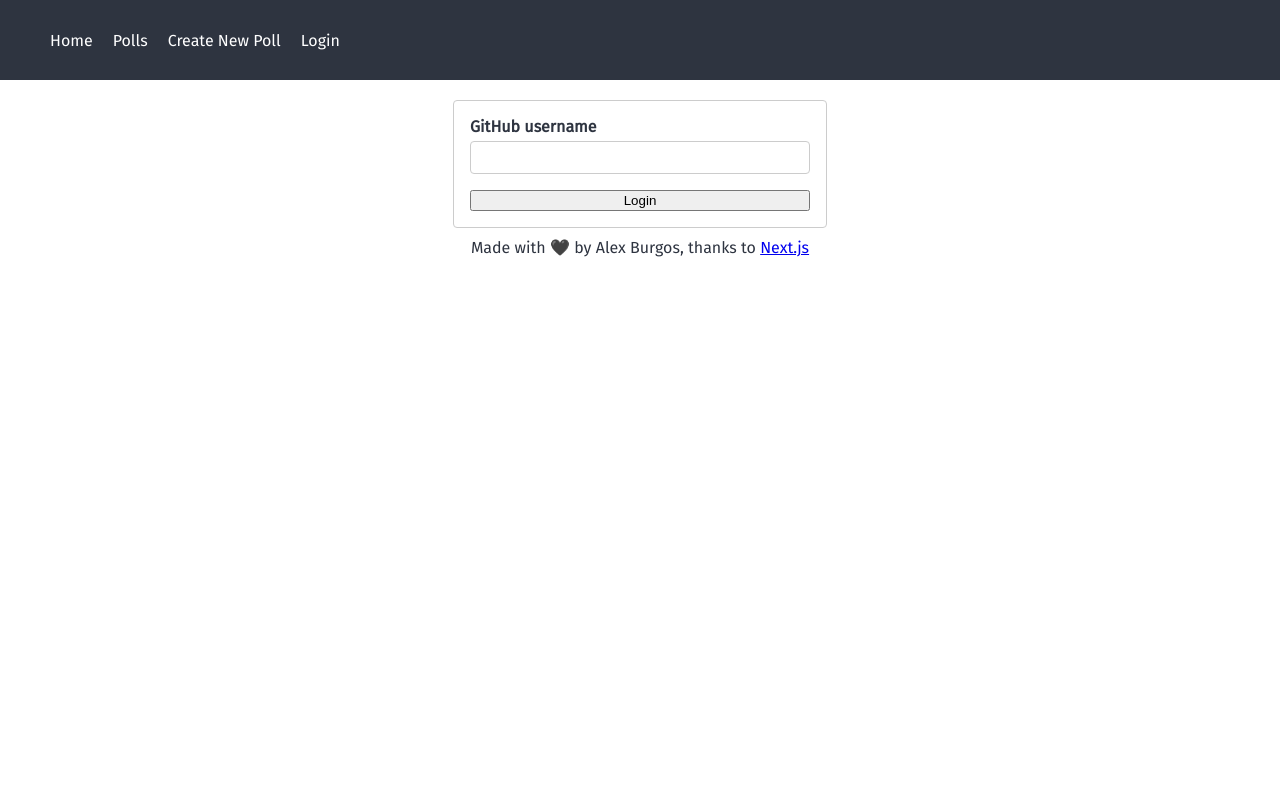
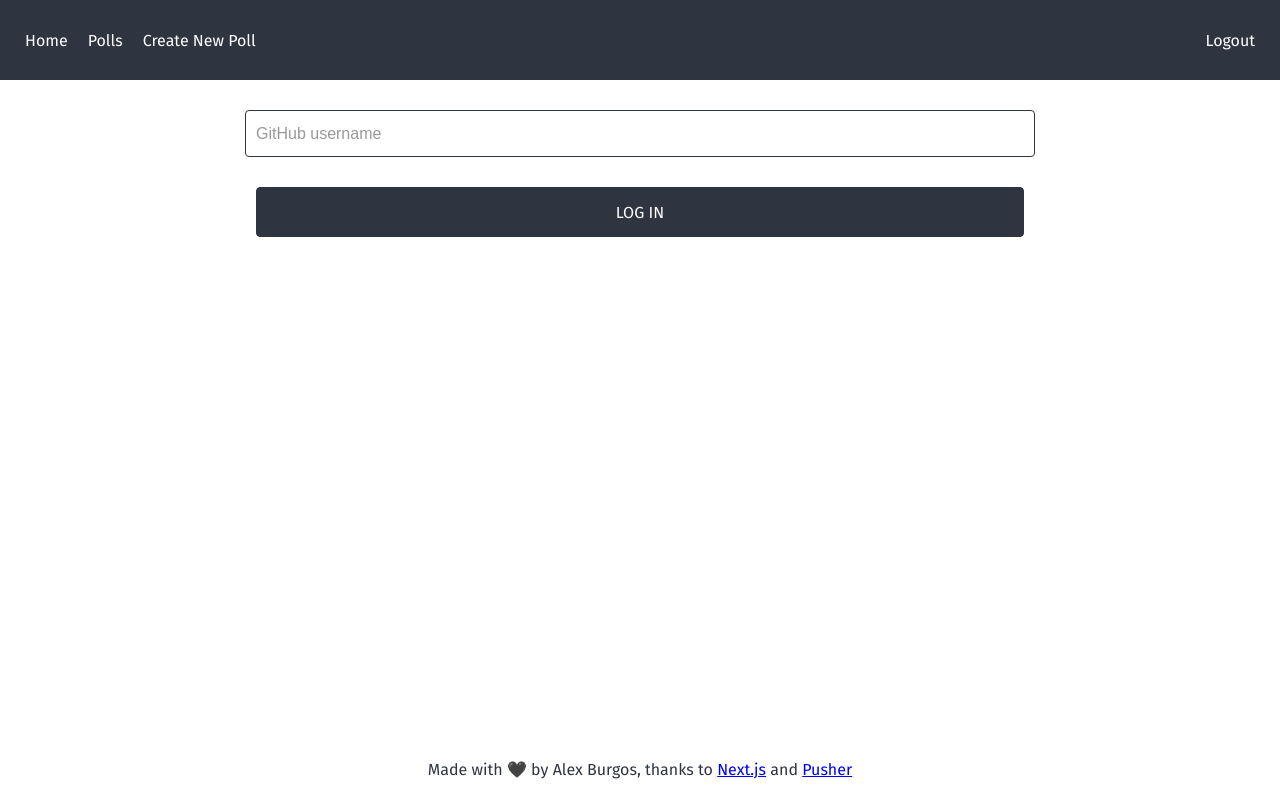
Before and after one commit to alexburgos/task-voting-nextjs, a Next.js app: page /login in a window 1280 px wide. Built offline with nearby package versions, Linux system fonts and the light colour scheme; no server answers.

Commit message:
finished login and session

```diff
--- a/components/Footer.js
+++ b/components/Footer.js
@@ -4,7 +4,7 @@ import StyledFooter from '../styles/StyledFooter';
 const Footer = () => (
 	<StyledFooter>
 		<p>
-			Made with 🖤 by Alex Burgos, thanks to <a href="https://nexts.org">Next.js</a>
+			Made with 🖤 by Alex Burgos, thanks to <a href="https://nexts.org">Next.js</a> and <a href="https://pusher.com">Pusher</a>
 		</p>
 	</StyledFooter>
 );
--- a/components/Nav.js
+++ b/components/Nav.js
@@ -5,6 +5,7 @@ import {
 	StyledNavList,
 	StyledNavListItem
 } from '../styles/StyledNav';
+import { logout } from '../utils/login';
 
 const Nav = () => (
 	<StyledNav>
@@ -25,9 +26,7 @@ const Nav = () => (
 				</Link>
 			</StyledNavListItem>
 			<StyledNavListItem alignSelf="flex-end">
-				<Link href="/login">
-					<a>Login</a>
-				</Link>
+				<a onClick={logout}>Logout</a>
 			</StyledNavListItem>
 		</StyledNavList>
 	</StyledNav>
--- a/middleware/authMiddleware.js
+++ b/pages/api/login.js
@@ -1,8 +1,10 @@
+// The following code is taken from Next.JS examples
+// github.com/zeit/next.js/tree/canary/examples/with-cookie-auth/
+
 import fetch from 'isomorphic-unfetch';
 
 export default async (req, res) => {
 	const { username } = await req.body;
-	console.log('username', username);
 	const url = `https://api.github.com/users/${username}`;
 
 	try {
@@ -10,11 +12,12 @@ export default async (req, res) => {
 
 		if (response.ok) {
 			const { id } = await response.json();
-			return res.status(200).json({ token: id });
+			return res.status(200).json({ token: id, username });
 		} else {
+			// https://github.com/developit/unfetch#caveats
 			const error = new Error(response.statusText);
-      error.response = response;
-      throw error;
+			error.response = response;
+			throw error;
 		}
 	} catch (error) {
 		const { response } = error;
--- a/pages/login.js
+++ b/pages/login.js
@@ -1,28 +1,33 @@
 import React, { useState } from 'react';
 import fetch from 'isomorphic-unfetch';
-import Layout from '../components/layout';
+import Layout from '../components/Layout';
 import { login } from '../utils/login';
-
+import {
+	StyledForm,
+	StyledInput,
+	StyledError,
+	StyledSubmit
+} from '../styles/StyledForm';
+import { StyledContainer } from '../styles/StyledContainer';
 
 function Login() {
 	const [userData, setUserData] = useState({ username: '', error: '' });
 
-	async function handleSubmit(event) {
-		event.preventDefault();
+	async function handleSubmit(e) {
+		e.preventDefault();
 		setUserData(Object.assign({}, userData, { error: '' }));
 
 		const username = userData.username;
-		const url = '/api/login';
+		const loginUrl = '/api/login';
 
 		try {
-			const response = await fetch(url, {
+			const response = await fetch(loginUrl, {
 				method: 'POST',
-
 				headers: { 'Content-Type': 'application/json' },
 				body: JSON.stringify({ username })
 			});
 			if (response.status === 200) {
-				const { token } = await response.json();
+				const { token, userName } = await response.json();
 				await login({ token });
 			} else {
 				console.log('Login failed.');
@@ -48,14 +53,18 @@ function Login() {
 
 	return (
 		<Layout>
-			<div className="login">
-				<form onSubmit={handleSubmit}>
-					<label htmlFor="username">GitHub username</label>
-
-					<input
+			<StyledContainer
+				display="flex"
+				flexDirection="column"
+				alignItems="center"
+				flex="1"
+			>
+				<StyledForm onSubmit={handleSubmit}>
+					<StyledInput
 						type="text"
 						id="username"
 						name="username"
+						placeholder="GitHub username"
 						value={userData.username}
 						onChange={event =>
 							setUserData(
@@ -64,37 +73,12 @@ function Login() {
 						}
 					/>
 
-					<button type="submit">Login</button>
-
-					{userData.error && <p className="error">Error: {userData.error}</p>}
-				</form>
-			</div>
-			<style jsx>{`
-				.login {
-					max-width: 340px;
-					margin: 0 auto;
-					padding: 1rem;
-					border: 1px solid #ccc;
-					border-radius: 4px;
-				}
-				form {
-					display: flex;
-					flex-flow: column;
-				}
-				label {
-					font-weight: 600;
-				}
-				input {
-					padding: 8px;
-					margin: 0.3rem 0 1rem;
-					border: 1px solid #ccc;
-					border-radius: 4px;
-				}
-				.error {
-					margin: 0.5rem 0 0;
-					color: brown;
-				}
-			`}</style>
+					<StyledSubmit type="submit" value="Log In"></StyledSubmit>
+					{userData.error && (
+						<StyledError className="error">Error: User {userData.error}</StyledError>
+					)}
+				</StyledForm>
+			</StyledContainer>
 		</Layout>
 	);
 }
--- a/styles/StyledForm.js
+++ b/styles/StyledForm.js
@@ -69,4 +69,5 @@ export const StyledSubmit = styled.input`
 export const StyledError = styled.span`
   color: var(--salmon);
   text-align: center;
+  margin-top: 10px;
 `;
--- a/styles/StyledNav.js
+++ b/styles/StyledNav.js
@@ -12,19 +12,46 @@ export const StyledNav = styled.nav`
 export const StyledNavList = styled.ul`
   display: flex;
   flex-direction: row;
-  justify-content: center;
   align-items: center;
   margin: 0;
+  padding: 0 15px;
+  width: 100%;
 
   li {
+    cursor: pointer;
     list-style: none;
     margin: 0 10px;
+  }
+
+  li:last-of-type {
+    margin-left: auto;
   }
 
   a {
     color: #fff;
     text-decoration: none;
+    position: relative;
   }
+
+  a:before {
+		content: '';
+		position: absolute;
+		width: 100%;
+		height: 2px;
+		bottom: -5px;
+		left: 0;
+		background-color: #fff;
+		visibility: hidden;
+		border-radius: 5px;
+		transform: scaleX(0);
+		transition: 0.15s linear;
+	}
+
+	a:hover:before,
+	a:focus:before {
+		visibility: visible;
+		transform: scaleX(1);
+	}
 `;
 
 export const StyledNavListItem = styled.li`
--- a/utils/login.js
+++ b/utils/login.js
@@ -1,3 +1,6 @@
+// The following code is taken from Next.JS examples
+// github.com/zeit/next.js/tree/canary/examples/with-cookie-auth/
+
 import { useEffect } from 'react';
 import Router from 'next/router';
 import nextCookie from 'next-cookies';
@@ -63,3 +66,19 @@ export const withAuthSync = WrappedComponent => {
 
 	return Wrapper;
 };
+
+// This is not production ready, (except with providers that ensure a secure host, like Now)
+// For production consider the usage of environment variables and NODE_ENV
+
+export const getHost = (req) => {
+  if (!req) return '';
+
+	const { host } = req.headers;
+
+	if (host.startsWith('localhost')) {
+		return `http://${host}`;
+	}
+	return `https://${host}`;
+}
+
+export default getHost;
```
Also changed, not shown: pages/createPoll.js (+31 -25 lines), pages/index.js (+18 -1 lines), pages/poll/[pollId].js (+28 -18 lines), pages/polls.js (+45 -20 lines).
